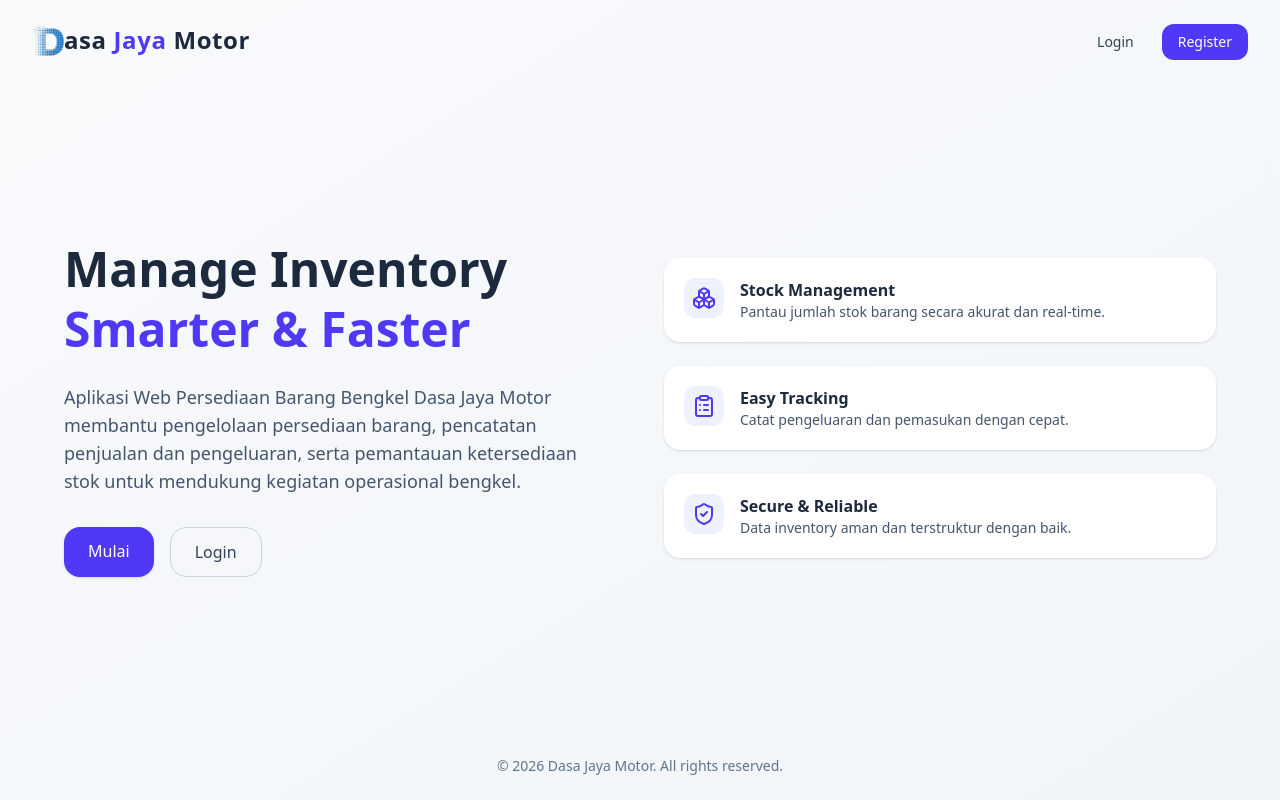
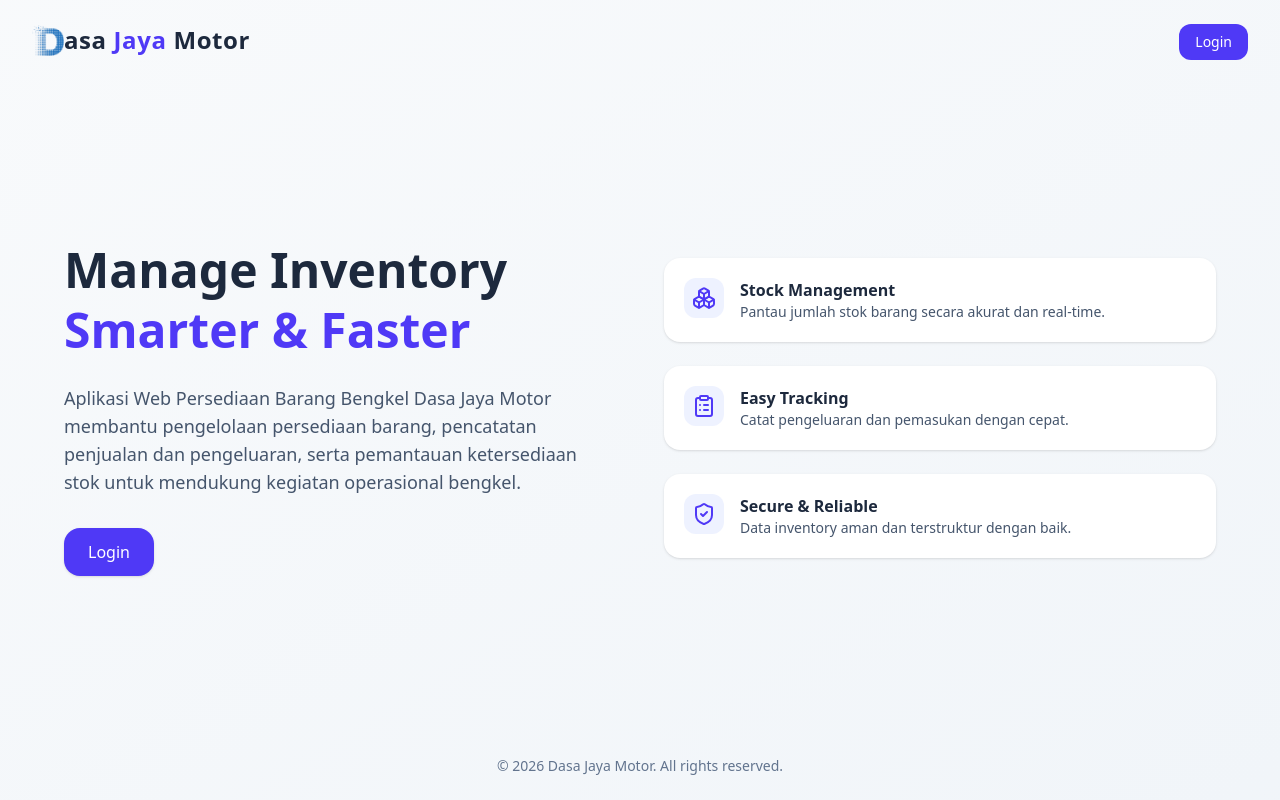
Before and after one commit to kaesr03/persediaan-fe, a React (Vite) app: page / in a window 1280 px wide. Built offline with nearby package versions, Linux system fonts and the light colour scheme; no server answers.

Commit message:
menyesuaikan dengan pi

```diff
--- a/src/features/authentication/Login.jsx
+++ b/src/features/authentication/Login.jsx
@@ -93,7 +93,7 @@ export default function Login() {
             </button>
           </Form>
 
-          <p className="mt-6 text-center text-sm text-gray-600">
+          {/* <p className="mt-6 text-center text-sm text-gray-600">
             Belum punya akun?
             <Link
               to="/register"
@@ -101,7 +101,7 @@ export default function Login() {
             >
               Register
             </Link>
-          </p>
+          </p> */}
         </div>
       </div>
     </div>
--- a/src/ui/LandingPage.jsx
+++ b/src/ui/LandingPage.jsx
@@ -26,18 +26,24 @@ export default function LandingPage() {
           </span>
         </h1>
         <div className="flex gap-3">
-          <Link
+          {/* <Link
             to="/login"
             className="rounded-xl px-4 py-2 text-sm font-medium text-slate-700 transition hover:bg-slate-200"
           >
             Login
+          </Link> */}
+          <Link
+            to="/login"
+            className="rounded-xl bg-indigo-600 px-4 py-2 text-sm font-medium text-white transition hover:bg-indigo-700"
+          >
+            Login
           </Link>
-          <Link
+          {/* <Link
             to="/register"
             className="rounded-xl bg-indigo-600 px-4 py-2 text-sm font-medium text-white transition hover:bg-indigo-700"
           >
             Register
-          </Link>
+          </Link> */}
         </div>
       </header>
 
@@ -55,15 +61,21 @@ export default function LandingPage() {
               kegiatan operasional bengkel.
             </p>
             <div className="mt-8 flex gap-4">
-              <Link
+              {/* <Link
                 to="/register"
                 className="rounded-2xl bg-indigo-600 px-6 py-3 font-medium text-white shadow transition hover:bg-indigo-700"
               >
                 Mulai
-              </Link>
+              </Link> */}
+              {/* <Link
+                to="/login"
+                className="rounded-2xl border border-slate-300 px-6 py-3 font-medium text-slate-700 transition hover:bg-slate-200"
+              >
+                Login
+              </Link> */}
               <Link
                 to="/login"
-                className="rounded-2xl border border-slate-300 px-6 py-3 font-medium text-slate-700 transition hover:bg-slate-200"
+                className="rounded-2xl bg-indigo-600 px-6 py-3 font-medium text-white shadow transition hover:bg-indigo-700"
               >
                 Login
               </Link>
```
